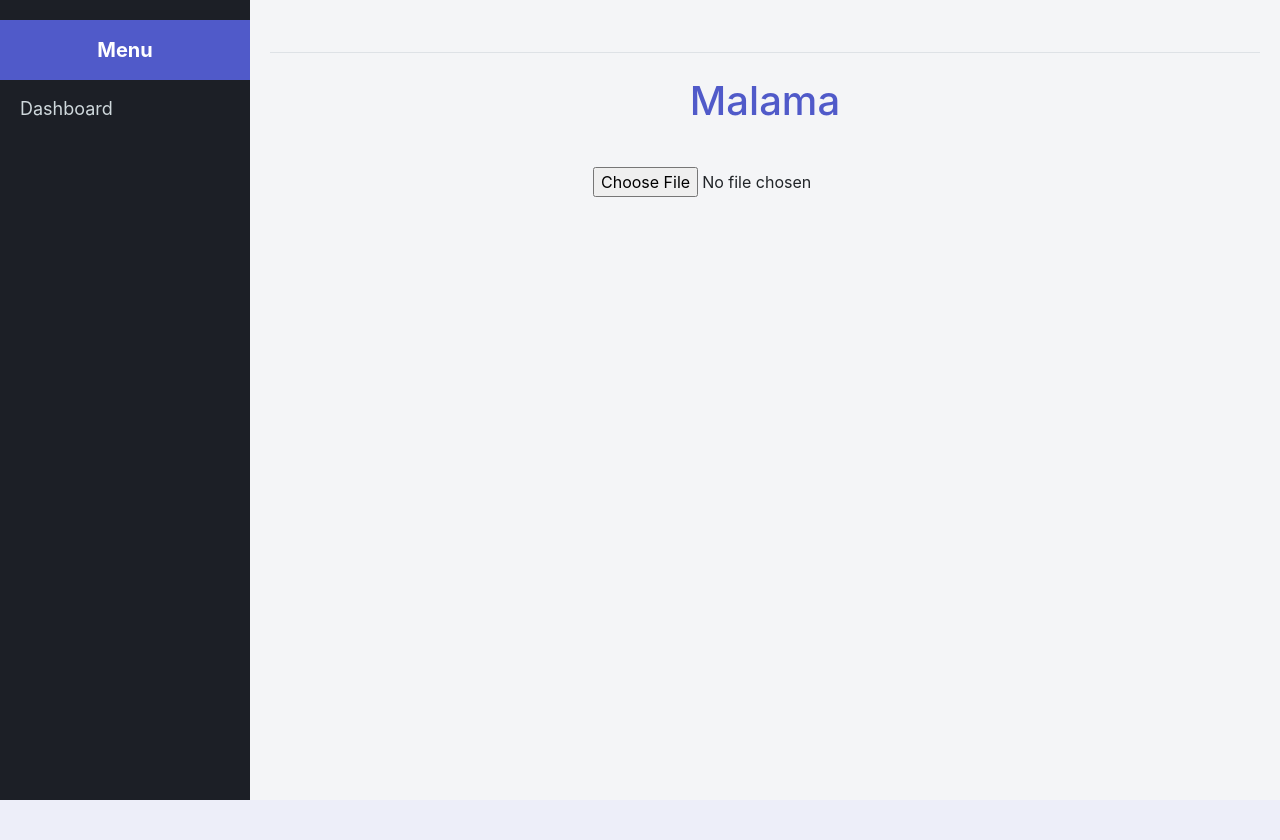
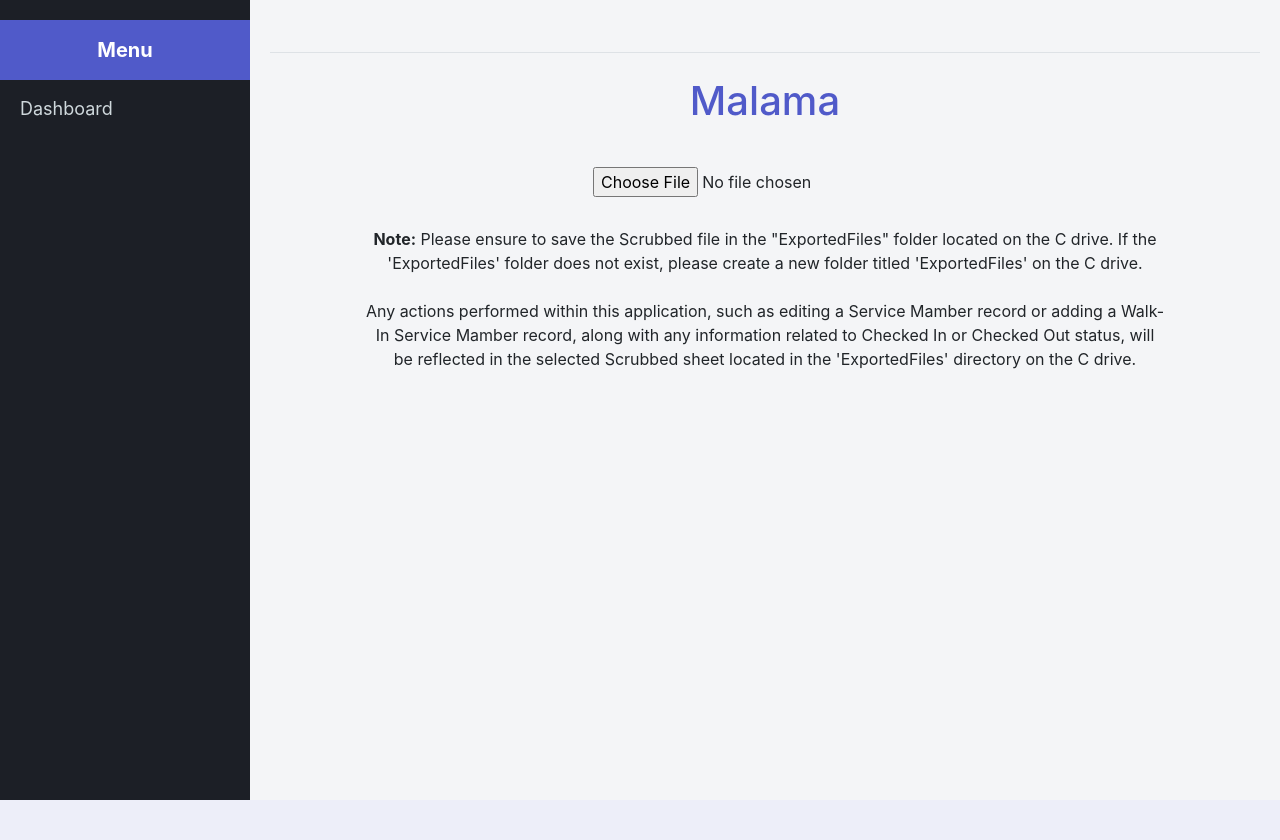
Before and after one commit to MuhammadFaizanSheikh/MalamaReportProcessor, an ASP.NET Core app: page /ExcelFileUploader in a window 1280 px wide. Shown: the top 840 px of the page. Run offline with ASP.NET Core 8, Linux system fonts and the light colour scheme; some libraries are stand-ins or nearby versions.

Commit message:
add checkin and checkout time and by handling, added Disclaimer on checkin checkout page. remove all from checkin checkout page table filter controls.

```diff
--- a/Program.cs
+++ b/Program.cs
@@ -20,7 +20,7 @@ var builder = WebApplication.CreateBuilder(args);
 builder.Services.AddScoped(typeof(IGenericRepository<>), typeof(GenericRepository<>));
 builder.Services.AddScoped<IFileUploader, FileUploader>();
 builder.Services.AddTransient<IEmailSender, EmailSender>();
-builder.Services.AddScoped<IUnitOfWork, UnitOfWork>();
+//builder.Services.AddScoped<IUnitOfWork, UnitOfWork>();
 
 builder.Services.AddControllersWithViews();
 builder.Services.AddSession();
--- a/Properties/launchSettings.json
+++ b/Properties/launchSettings.json
@@ -14,7 +14,7 @@
       "launchBrowser": true,
       "applicationUrl": "https://localhost:7026;http://localhost:5164",
       "environmentVariables": {
-        "ASPNETCORE_ENVIRONMENT": "Production"
+        "ASPNETCORE_ENVIRONMENT": "Development"
       }
     },
     "IIS Express": {
--- a/Views/ExcelFileUploader/Index.cshtml
+++ b/Views/ExcelFileUploader/Index.cshtml
@@ -107,17 +107,15 @@
                         <option value="">Select CheckIn</option>
                         <option value="Yes">Yes</option>
                         <option value="No">No</option>
-                        <option value="All">All</option>
                     </select>
                 </div>
 
                 <div class="col-md-3">
                     <label for="filterCheckOut" class="form-label">Check-Out</label>
-                    <select id="filterCheckOut" class="form-control">
+                    <select id="filterCheckOut" class="form-control" disabled>
                         <option value="">Select CheckOut</option>
                         <option value="Yes">Yes</option>
                         <option value="No">No</option>
-                        <option value="All">All</option>
                     </select>
                 </div>
 
@@ -127,7 +125,6 @@
                         <option value="">Select Walk-In SM</option>
                         <option value="Yes">Yes</option>
                         <option value="No">No</option>
-                        <option value="All">All</option>
                     </select>
                 </div>
 
@@ -137,7 +134,6 @@
                         <option value="">Select Sex</option>
                         <option value="M">M</option>
                         <option value="F">F</option>
-                        <option value="All">All</option>
                     </select>
                 </div>
 
@@ -150,6 +146,14 @@
         </div>
     </div>
 
+    <div id="disclaimer" class="content" style="text-align: center; margin: 20px auto; max-width: 800px;">
+        <div class="text">
+            <strong>Note:</strong>
+            Please ensure to save the Scrubbed file in the "ExportedFiles" folder located on the C drive. If the 'ExportedFiles' folder does not exist, please create a new folder titled 'ExportedFiles' on the C drive.<br><br>
+
+            Any actions performed within this application, such as editing a Service Mamber record or adding a Walk-In Service Mamber record, along with any information related to Checked In or Checked Out status, will be reflected in the selected Scrubbed sheet located in the 'ExportedFiles' directory on the C drive.
+        </div>
+    </div>
 
 
     <!-- Preview Table -->
@@ -207,6 +211,16 @@
 
     $(window).on('resize', function () {
     $('#previewTable').DataTable().columns.adjust().draw();
+    });
+
+    document.getElementById('filterCheckIn').addEventListener('change', function () {
+        var checkOutDropdown = document.getElementById('filterCheckOut');
+        if (this.value === 'Yes') {
+            checkOutDropdown.removeAttribute('disabled');
+        } else {
+            checkOutDropdown.setAttribute('disabled', true);
+            checkOutDropdown.value = ''; // Optionally reset value
+        }
     });
 
 function validateFullName(input) {
@@ -310,8 +324,8 @@ function validateFullName(input) {
                             orderable: false,
                             render: function () {
                                 return `
-                        <button class="btn btn-primary mr-2" onclick="editRow(this)">Edit</button>
-                            <button class="btn mr-2 btn-print">Print</button>
+                            <button class="btn btn-primary mr-2" style="background-color: rgba(80, 90, 201, 1); border-color: rgba(80, 90, 201, 1);" onclick="editRow(this)">Edit</button>
+                                    <button class="btn mr-2 btn-print" style="background-color: rgba(80, 90, 201, 1); border-color: rgba(80, 90, 201, 1); color: white;">Print</button>
                     `;
                             }
                         }
@@ -342,6 +356,7 @@ function validateFullName(input) {
                 document.getElementById('addRowButton').classList.remove('d-none');
                 const filterDiv = document.querySelector('.card.p-3.mb-4');
                 filterDiv.style.display = 'block';
+                document.getElementById("disclaimer").style.display = "none";
 
             } catch (error) {
             } finally {
@@ -466,39 +481,47 @@ function validateFullName(input) {
         var checkOut = $('#filterCheckOut').val();
         var walkInSm = $('#filterWalkInSm').val();
         var previewTable = $('#previewTable').DataTable();
+
         // Clear previous searches
         previewTable.columns().search('');
 
         if (fullName) {
-    const escapedFullName = fullName.replace(/[.*+?^${}()|[\]\\]/g, '\\$&'); // escape special characters
-    const regex = '^' + escapedFullName + '$'; // match whole word
-    previewTable.column(1).search(regex, true, false, true); // regex = true, smart = false, caseInsensitive = true
+            const escapedFullName = fullName.replace(/[.*+?^${}()|[\]\\]/g, '\\$&');
+            const regex = escapedFullName; // match anywhere
+            previewTable.column(1).search(regex, true, false, true);
         }
+
         if (last4Ssn) {
             previewTable.column(keys.indexOf('LAST 4')).search('^' + last4Ssn + '$', true, false);
         }
+
         if (dodId) {
             previewTable.column(keys.indexOf('DOD ID')).search('^' + dodId + '$', true, false);
         }
+
         if (dob) {
             previewTable.column(keys.indexOf('DOB')).search(formatDateToMMDDYYYY(dob));
         }
-    if (sex && sex !== 'All') {
+
+        if (sex) {
             previewTable.column(keys.indexOf('SEX')).search('^' + sex + '$', true, false);
         }
-    if (checkIn && checkIn !== 'All') {
+
+        if (checkIn) {
             previewTable.column(keys.indexOf('Checked In')).search('^' + checkIn + '$', true, false);
         }
-    if (checkOut && checkOut !== 'All') {
+
+        if (checkOut) {
             previewTable.column(keys.indexOf('Checked Out')).search('^' + checkOut + '$', true, false);
         }
-    if (walkInSm && walkInSm !== 'All') {
+
+        if (walkInSm) {
             previewTable.column(keys.indexOf('Walk-In Service Member')).search('^' + walkInSm + '$', true, false);
         }
 
-    // Redraw the table
         previewTable.draw();
     });
+
 
 $('#resetFiltersBtn').click(function () {
     resetAllFilters();
@@ -520,9 +543,6 @@ function resetAllFilters() {
     previewTable.columns().search('');
     previewTable.search('').draw();
 }
-
-
-
 </script>
 
 <!-- Styles -->
--- a/Views/Shared/_EditModal.cshtml
+++ b/Views/Shared/_EditModal.cshtml
@@ -11,6 +11,11 @@
                 <!-- Dynamic content will be injected here -->
             </div>
             <div class="modal-footer d-flex flex-wrap align-items-center justify-content-end w-100 gap-2">
+                <label class="me-1 mb-0">Checked-In by</label>
+                <input type="text" id="checkedInBy" name="checkedInBy" class="form-control form-control-sm me-3" style="width: 200px;">
+
+                <label class="me-1 mb-0">Checked-Out by</label>
+                <input type="text" id="checkedOutBy" name="checkedOutBy" class="form-control form-control-sm me-3" style="width: 200px;">
 
                 <!-- Print Routing Sheet Button -->
                 <button class="btn btn-primary me-2" id="printRoutingSheet" style="display:none">
--- a/wwwroot/js/ScrubSheet.js
+++ b/wwwroot/js/ScrubSheet.js
@@ -95,7 +95,9 @@ const tableToKeysIndexMap = [
     keys.indexOf("Tet/TDP Needed"),        // Tet/TDP
     keys.indexOf("Varicella Needed"),       // Varicella
     keys.indexOf("Checked In"),       // Varicella
-    keys.indexOf("Checked Out")       // Varicella
+    keys.indexOf("Checked Out"),
+    keys.indexOf("Checked In By"),
+    keys.indexOf("Checked Out By")
 ];
 
 
@@ -130,7 +132,7 @@ const categories = {
         "IMM Needed", "Hep B Needed", "FLU Needed", "MMR Needed", "Hep A Needed", "Tet/TDP Needed", "Varicella Needed"
     ],
     "Check In Out Information": [
-        "Checked In", "Checked Out"
+        "Checked In", "Checked Out", "Checked In By", "Checked Out By"
     ]
 };
 
@@ -413,12 +415,18 @@ function populateModalForEdit(data) {
                                     </div>
                                 `;
             }
-            else if (key === 'Checked In' || key === 'Checked Out') {
+            else if (key === 'Checked In' || key === 'Checked Out' || key === 'Checked In By' || key === 'Checked Out By') {
                 if (key === 'Checked In') {
                     $("#checkedIn").val(value).trigger("change");
                 }
                 else if (key === 'Checked Out') {
                     $("#checkedOut").val(value);
+                }
+                else if (key === 'Checked In By') {
+                    $("#checkedInBy").val(value);
+                }
+                else if (key === 'Checked Out By') {
+                    $("#checkedOutBy").val(value);
                 }
             }
             // Default text field
@@ -611,7 +619,7 @@ function populateModalForAdd(data) {
 
             // Default text field
             else {
-                if (key !== 'Checked In' && key !== 'Checked Out') {
+                if (key !== 'Checked In' && key !== 'Checked Out' && key !== 'Checked In By' && key !== 'Checked Out By') {
                     inputHtml = `
                                     <div class="form-group col-lg-2">
                                         <label>${key}</label>
@@ -962,6 +970,23 @@ function saveChangesButton() {
     const updatedData = {};
 
     const requiredFields = ['FULL NAME', 'FULL SSN', 'DOD ID', 'DOB', 'TaskForce'];
+
+    if (window.isCheckInOutPage)
+    {
+        const checkedInDropdown = document.getElementById("checkedIn");
+
+        if (checkedInDropdown.value === "Yes") {
+            requiredFields.push('checkedInBy');
+            //$("#checkedInBy").removeClass('valid-class').addClass('highlight-error');
+        }
+
+        const checkedOutDropdown = document.getElementById("checkedOut");
+
+        if (checkedOutDropdown.value === "Yes") {
+            requiredFields.push('checkedOutBy');
+            //$("#checkedOutBy").removeClass('valid-class').addClass('highlight-error');
+        }
+    }
     let hasError = false;
 
     // Clear previous highlights
@@ -993,7 +1018,6 @@ function saveChangesButton() {
     const fullSsnValue = updatedData['FULL SSN'];
     const last4Index = keys.indexOf('LAST 4');
 
-    debugger;
     if (isDuplicateDodId(updatedData, isAddingNewRow, keys)) {
         alert('This DOD ID already exists in this sheet.');
         return;
@@ -1026,6 +1050,28 @@ function saveChangesButton() {
 
         fullRowData[checkedInIndex] = $('#checkedIn').val();
         fullRowData[checkedOutIndex] = $('#checkedOut').val();
+
+        const checkedInByIndex = keys.indexOf('Checked In By');
+        const checkedOutByIndex = keys.indexOf('Checked Out By');
+
+        fullRowData[checkedInByIndex] = $('#checkedInBy').val();
+        fullRowData[checkedOutByIndex] = $('#checkedOutBy').val();
+
+        const checkedInTimeIndex = keys.indexOf('Checked In Time');
+
+        if ($('#checkedIn').val() === "Yes") {
+            fullRowData[checkedInTimeIndex] = formatDateTime24(new Date());
+        } else {
+            fullRowData[checkedInTimeIndex] = "";
+        }
+
+        const checkedOutTimeIndex = keys.indexOf('Checked Out Time');
+
+        if ($('#checkedOut').val() === "Yes") {
+            fullRowData[checkedOutTimeIndex] = formatDateTime24(new Date());
+        } else {
+            fullRowData[checkedOutTimeIndex] = "";
+        }
 
         if (window.isCheckInOutPage) {
             const walkinSMIndex = keys.indexOf('Walk-In Service Member');
@@ -1063,14 +1109,35 @@ function saveChangesButton() {
         updatedData['Checked In'] = $('#checkedIn').val();
         updatedData['Checked Out'] = $('#checkedOut').val();
 
+        updatedData['Checked In By'] = $('#checkedInBy').val();
+        updatedData['Checked Out By'] = $('#checkedOutBy').val();
+
+        debugger;
+        if ($('#checkedIn').val() === "Yes") {
+            updatedData['Checked In Time'] = formatDateTime24(new Date());
+        }
+        else
+        {
+            updatedData['Checked In Time'] = "";
+        }
+
+        if ($('#checkedOut').val() === "Yes") {
+            updatedData['Checked Out Time'] = formatDateTime24(new Date());
+
+        }
+        else {
+            updatedData['Checked Out Time'] = "";
+        }
+
         keys.forEach((key, index) => {
             if (updatedData[key] !== undefined) {
-                // Keep original value if empty
-                if (updatedData[key].trim() !== '') {
+                // Always update if key is 'Checked In By' or 'Checked Out By'
+                if (key === 'Checked In By' || key === 'Checked Out By' || key === 'Checked In Time' || key === 'Checked Out Time' || updatedData[key].trim() !== '') {
                     currentRow.find('td').eq(index).text(updatedData[key]);
                 }
             }
         });
+
     }
 
     AdjustWidth();
@@ -1084,6 +1151,20 @@ function saveChangesButton() {
         UpdateExcelFile();
     }
 
+}
+
+function formatDateTime24(date) {
+    const pad = (num) => num.toString().padStart(2, '0');
+
+    const month = pad(date.getMonth() + 1);  // Months are zero-based
+    const day = pad(date.getDate());
+    const year = date.getFullYear();
+
+    const hours = pad(date.getHours());       // 24-hour format by default
+    const minutes = pad(date.getMinutes());
+    const seconds = pad(date.getSeconds());
+
+    return `${month}/${day}/${year} ${hours}:${minutes}:${seconds}`;
 }
 
 function isDuplicateDodId(updatedData, isAddingNewRow, keys) {
@@ -1304,6 +1385,8 @@ function addRow() {
     populateModalForAdd(emptyData);
     $('#checkedIn').val('No');
     $('#checkedOut').val('No').prop('disabled', true);
+    $("#checkedInBy").val('');
+    $("#checkedOutBy").val('');
     $('#editModal').modal('show');
 }
 
```
Lines whose indentation alone changed are shown as unchanged.
